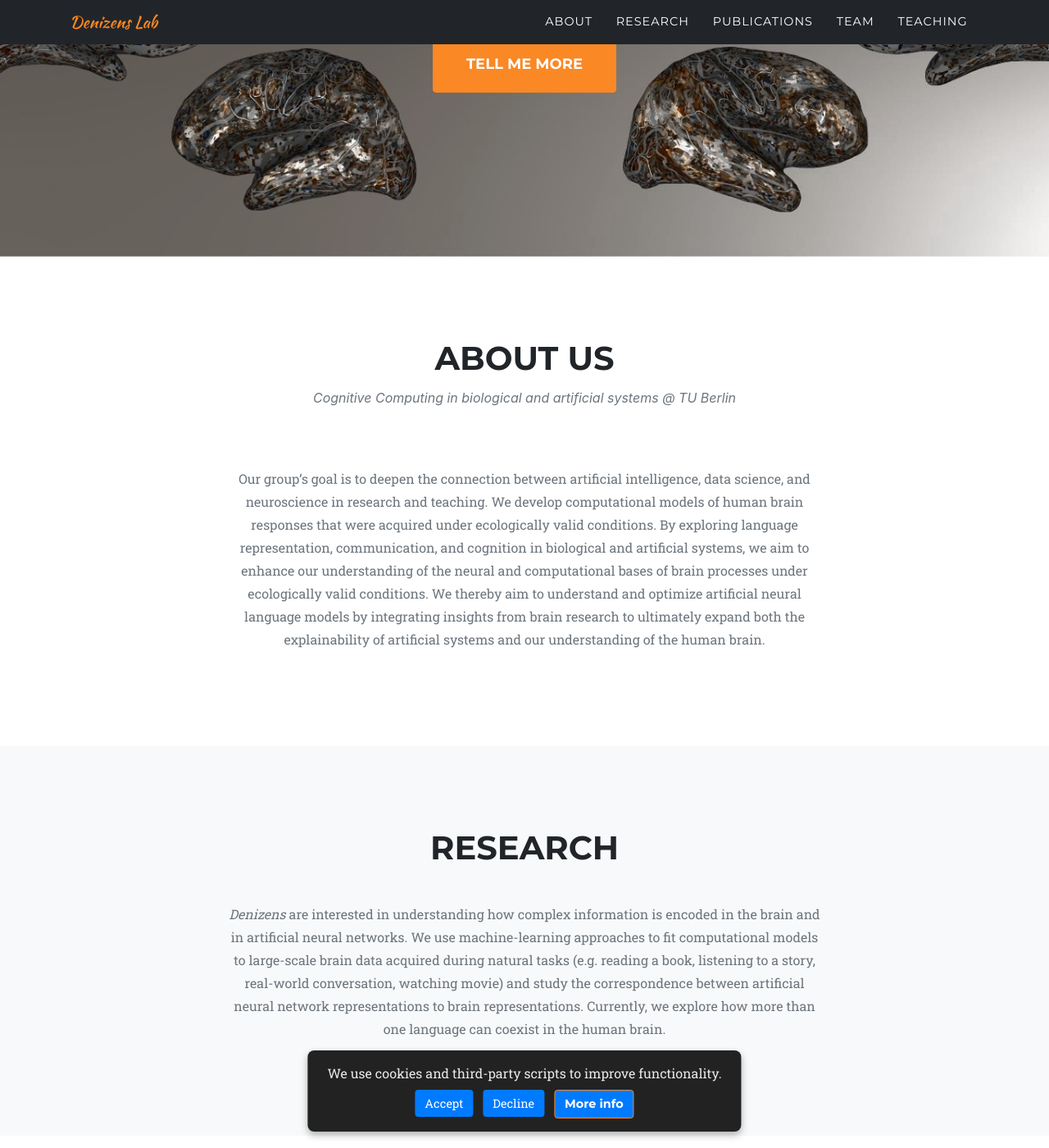
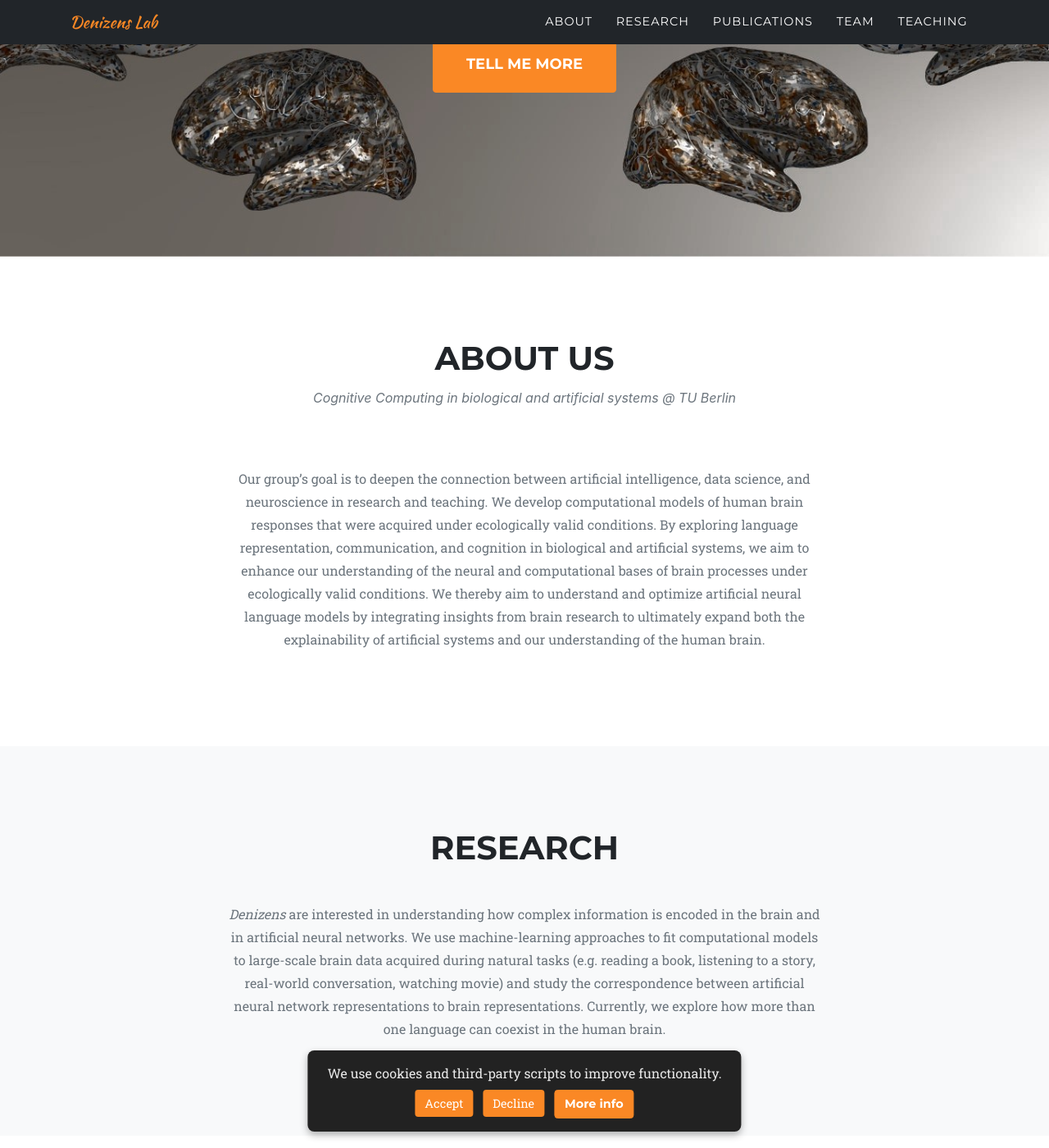
Before and after one commit to denizenslab/denizenslab.github.io, a Jekyll site: the page built from index.md, in a window 1280 px wide and 1400 px high, scrolled down 569 px. Shown: the whole window at 82% size. Built offline with Jekyll 4.4.1, drawn with Linux system fonts in a browser that asks for light colours; some web fonts are replaced.

Commit message:
update cookie consent ui -- change color of buttons fix more info close button

```diff
--- a/_includes/cookie-consent.html
+++ b/_includes/cookie-consent.html
@@ -32,14 +32,14 @@
         display: inline-block;
         margin: 0 0.25rem;
         padding: 0.35rem 0.75rem;
-        background-color: #007bff;
+        background-color: #FA8825;
         color: #fff;
         text-decoration: none;
         border-radius: 4px;
         font-size: 0.9rem;
     }
     #cookie-notice a:hover {
-        background-color: #0056b3;
+        background-color: #FA8825;
     }
     @media (max-width: 767px) {
         #cookie-notice {
@@ -94,7 +94,8 @@
 
 <div id="gdpr-modal">
     <div class="modal-content">
-        <span class="close-modal">&times;</span>
+        <span class="close-modal" onclick="document.getElementById('gdpr-modal').style.display='none'">&times;</span>
+
         <h2>Privacy & Cookie Notice</h2>
         <p>We use Google Analytics to understand how visitors interact with our site. This helps us improve content and performance.</p>
         <p>By approving, you allow third-party cookies and scripts to run. No personal data is stored or shared without your consent.</p>
@@ -181,4 +182,6 @@ document.addEventListener("DOMContentLoaded", function () {
         }
     });
 });
+
+
 </script>
```
